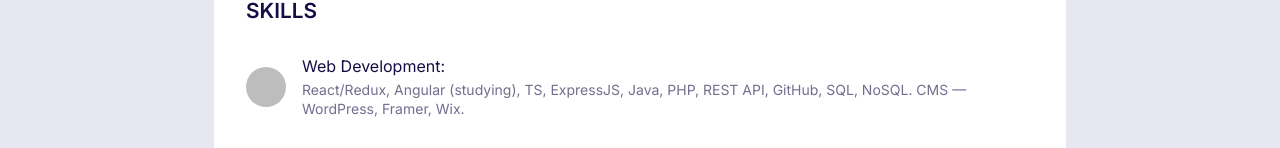
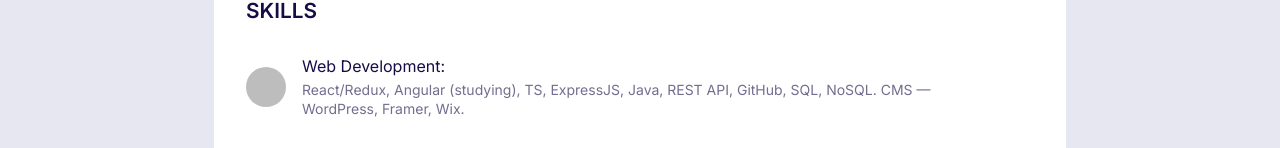
Before and after one commit to juliataro/portfolio, a React (Vite) app: page /about in a window 1280 px wide. Shown: the part 908-1056 px from the top of the page. Built offline with nearby package versions, Linux system fonts and the light colour scheme; some icons are missing; a web font is replaced by a local one.

Commit message:
drinkupp and tobroxwood description change

```diff
--- a/src/pages/about.tsx
+++ b/src/pages/about.tsx
@@ -46,7 +46,7 @@ const skillsList: ListItemData[] = [
     id: 1,
     primary: "Web Development:",
     secondary:
-      "React/Redux, Angular (studying), TS, ExpressJS, Java, PHP, REST API, GitHub, SQL, NoSQL. CMS — WordPress, Framer, Wix.",
+      "React/Redux, Angular (studying), TS, ExpressJS, Java, REST API, GitHub, SQL, NoSQL. CMS — WordPress, Framer, Wix.",
     icon: <CodeIcon />,
   },
   {
```
